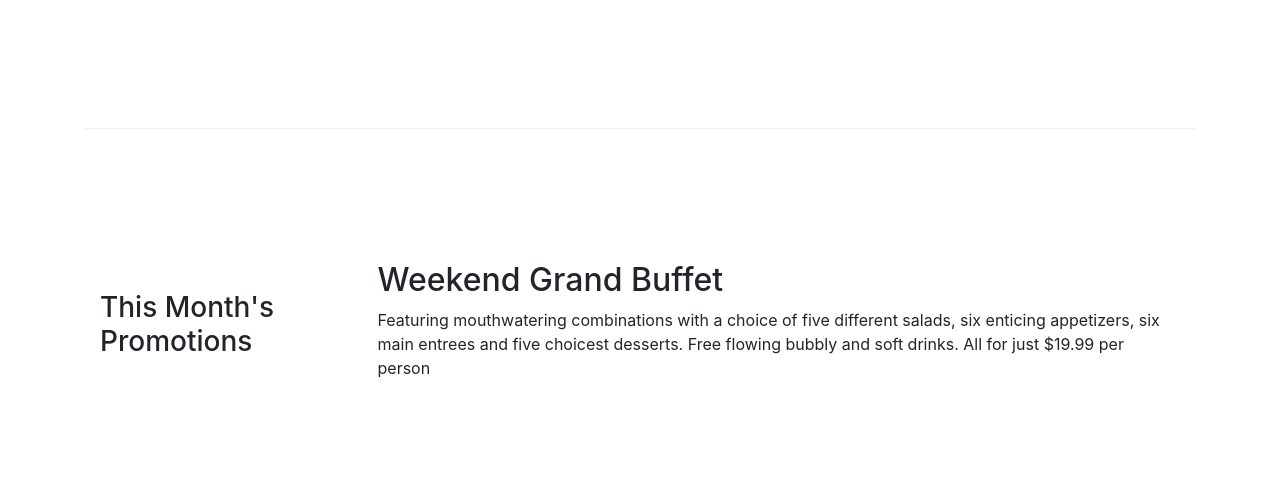
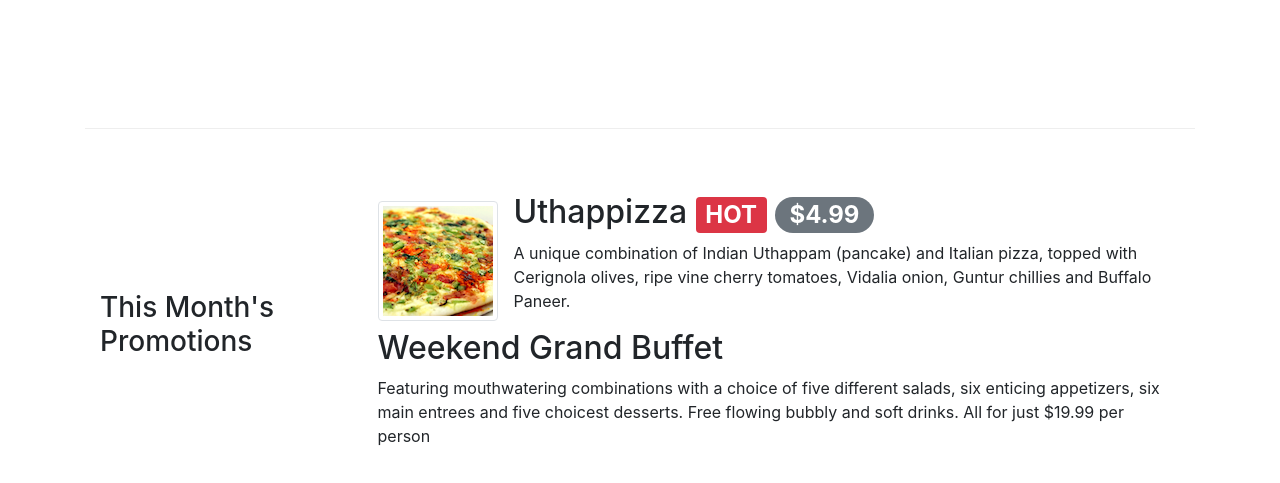
Before and after one commit to UndersunIO/bootstrap4coursesHK, a website: page index.html in a window 1280 px wide. Shown: the part 605-1088 px from the top of the page. Drawn offline with nearby package versions, Linux system fonts and the light colour scheme.

Commit message:
preparation for Assignment2 / a debug, 3task to make

```diff
--- a/index.html
+++ b/index.html
@@ -79,6 +79,20 @@
                 <h3>This Month's Promotions</h3>
             </div>
             <div class="col col-sm col-md">
+                <div class="media">
+                    <img class="d-flex mr-3 img-thumbnail align-self-center"
+                            src="img/uthappizza.png" alt="Uthappizza">
+                    <div class="media-body">
+                        <h2 class="mt-0">Uthappizza <span class="badge badge-danger">HOT</span>
+                            <span class="badge badge-pill badge-secondary">$4.99</span>
+                        </h2>
+
+                        <p class="d-none d-sm-block">A unique combination of Indian Uthappam (pancake) and
+                            Italian pizza, topped with Cerignola olives, ripe vine
+                            cherry tomatoes, Vidalia onion, Guntur chillies and
+                            Buffalo Paneer.</p>
+                    </div>
+                </div>
                 <h2>Weekend Grand Buffet</h2>
                 <p>Featuring mouthwatering combinations with a choice of five different salads, six enticing appetizers, six main entrees and five choicest desserts. Free flowing bubbly and soft drinks. All for just $19.99 per person </p>
             </div>
```
